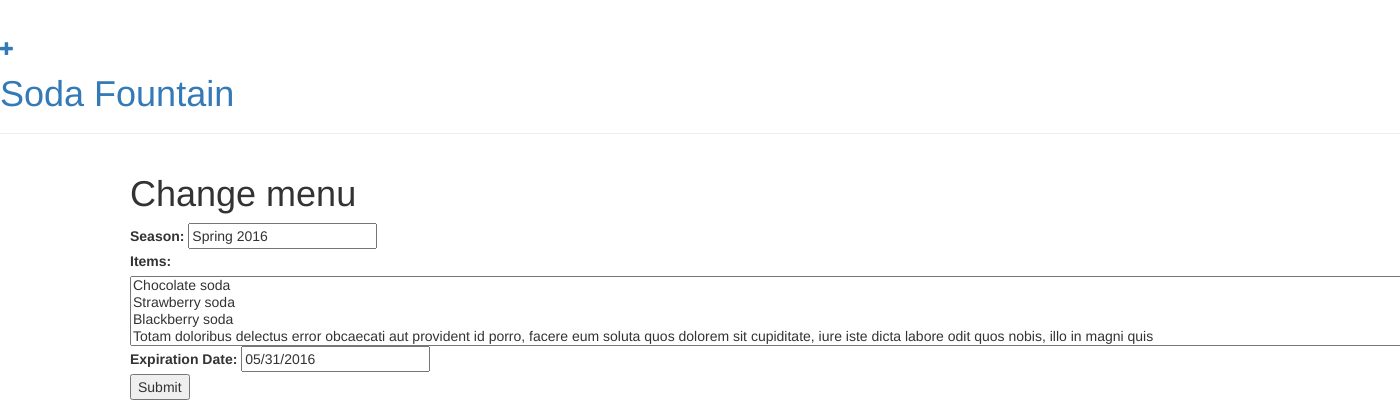
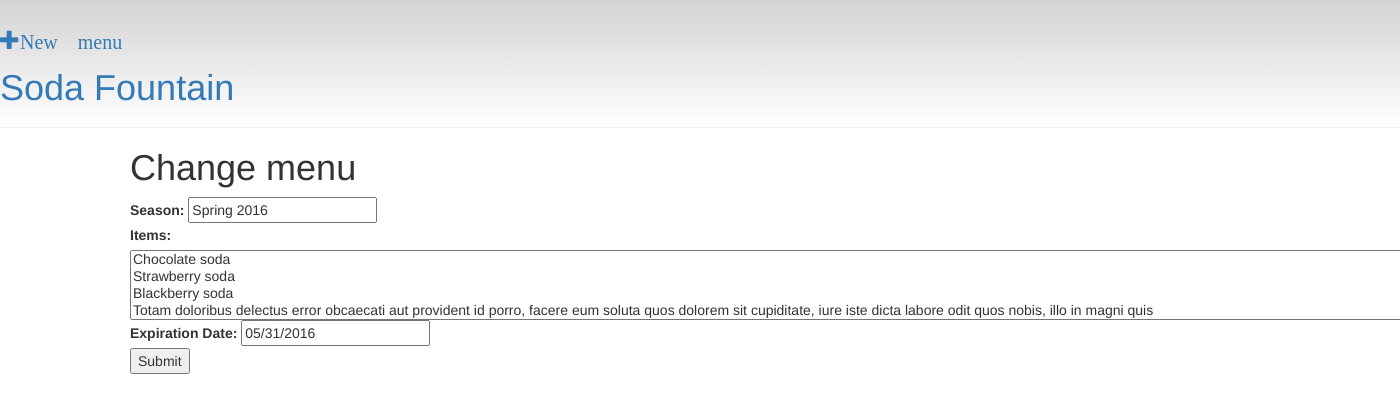
Before and after one commit to Zachary-Jackson/Improve-a-Django-Project, a Django app: page /menu/4/edit/ in a window 1400 px wide; the page is wider, and only the part inside the window is pictured. Shown: the top 420 px of that part. Run offline with Django 3.2, Linux system fonts and the light colour scheme; a user stored in the database is signed in; data comes from the database, SQL or seed files in the repository; both versions use the stored data as it was after the commit; parts of the project's set-up code (start-up, migrations or seed data) failed here and were passed over; some libraries are stand-ins or nearby versions.

Commit message:
Slight bug squashing, CSS modifications and Menu additions.
The change_menu.html now works. Slight enchancments to the CSS file has been added and the user can now add items to a Menu of choice. They just can not remove them currently, and the query count needs to be reoptimized as well.

```diff
--- /dev/null
+++ b/improve_django_v3/menu/static/menu/css/global.css
@@ -0,0 +1,11 @@
+/*This is all custom CSS written specifically for this project by me.*/
+
+.glyphicon-plus {
+  font-size: 20px;
+}
+
+.page-header {
+  margin: auto;
+  padding-top: 2em;
+  background: linear-gradient(lightgrey, white)
+}
--- a/improve_django_v3/menu/templates/menu/change_menu.html
+++ b/improve_django_v3/menu/templates/menu/change_menu.html
@@ -7,7 +7,7 @@
       <input type="text" name="season" value="{{ menu.season }}">
       <br />
       <label for="items">Items:</label>
-      <select multiple>
+      <select multiple name="items">
       {% for item in items %}
           <option value="{{ item }}">{{ item }}</option>
       {% endfor %}
--- a/improve_django_v3/menu/templates/menu/layout.html
+++ b/improve_django_v3/menu/templates/menu/layout.html
@@ -1,13 +1,16 @@
+{% load static from staticfiles %}
+
 <html>
     <head>
         <title>Soda Fountain</title>
         <link rel="stylesheet" href="//maxcdn.bootstrapcdn.com/bootstrap/3.2.0/css/bootstrap.min.css">
         <link rel="stylesheet" href="//maxcdn.bootstrapcdn.com/bootstrap/3.2.0/css/bootstrap-theme.min.css">
+        <link rel="stylesheet" href="{% static 'menu/css/global.css' %}">
     </head>
     <body>
         <div class="page-header">
             {% if user.is_authenticated %}
-                <a href="{% url 'menu_new' %}" class="top-menu"><span class="glyphicon glyphicon-plus"></span></a>
+                <a href="{% url 'menu_new' %}" class="top-menu"><span class="glyphicon glyphicon-plus">New menu</span></a>
             {% endif %}
             <h1><a href="/">Soda Fountain</a></h1>
         </div>
--- a/improve_django_v3/menu/views.py
+++ b/improve_django_v3/menu/views.py
@@ -15,7 +15,7 @@ def menu_list(request):
         # The menu.expiration_date check is temporary until
         # the Menu model is updated.
         if menu.expiration_date:
-            if menu.expiration_date <= timezone.now():
+            if menu.expiration_date >= timezone.now():
                 menus.append(menu)
 
     menus = sorted(menus, key=attrgetter('expiration_date'))
@@ -43,6 +43,9 @@ def create_new_menu(request):
             menu = form.save(commit=False)
             menu.created_date = timezone.now()
             menu.save()
+            for item in form.cleaned_data['items']:
+                menu.items.add(item)
+            menu.save()
             return redirect('menu_detail', pk=menu.pk)
     else:
         form = MenuForm()
@@ -56,7 +59,12 @@ def edit_menu(request, pk):
         menu.season = request.POST.get('season', '')
         menu.expiration_date = datetime.strptime(
             request.POST.get('expiration_date', ''), '%m/%d/%Y')
-        menu.items = request.POST.get('items', '')
+        # This gets all of the names of the items the user requested
+        # and gets the item object associated with it. Then it appends
+        # the item to menu.items
+        menu_names = request.POST.get('items', '')
+        for item in menu_names:
+            menu.items.add(Item.objects.get(name=menu_names))
         menu.save()
 
     return render(request, 'menu/change_menu.html', {
--- a/improve_django_v3/mysite/settings.py
+++ b/improve_django_v3/mysite/settings.py
@@ -103,7 +103,9 @@ USE_TZ = True
 # https://docs.djangoproject.com/en/1.8/howto/static-files/
 
 STATIC_URL = '/static/'
-STATIC_ROOT = os.path.join(BASE_DIR, 'static')
+
+# The following STATIC_ROOT was disabled to get custom CSS working.
+# STATIC_ROOT = os.path.join(BASE_DIR, 'static')
 
 # This setting is to get the django toolbar working.
 
```
Also changed, not shown: improve_django_v3/menu/forms.py (+9 -1 lines), improve_django_v3/db.sqlite3.
